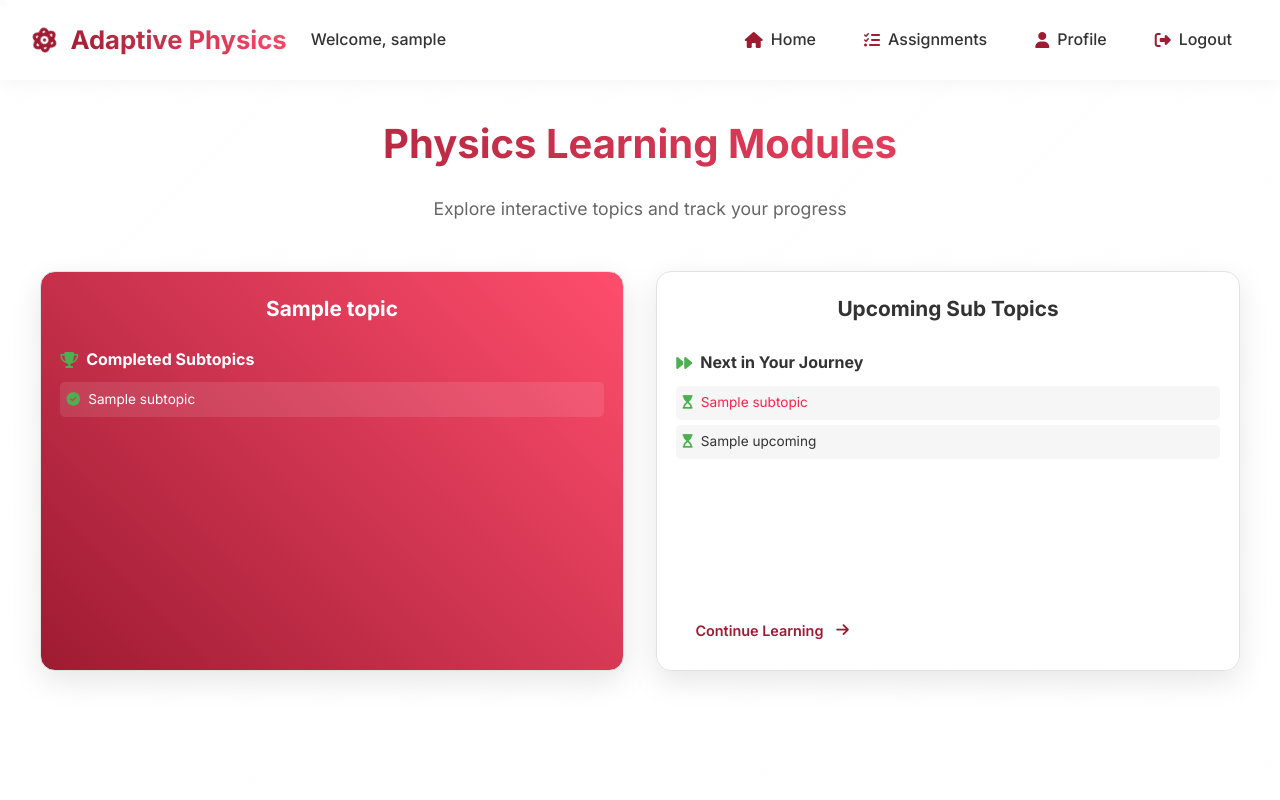
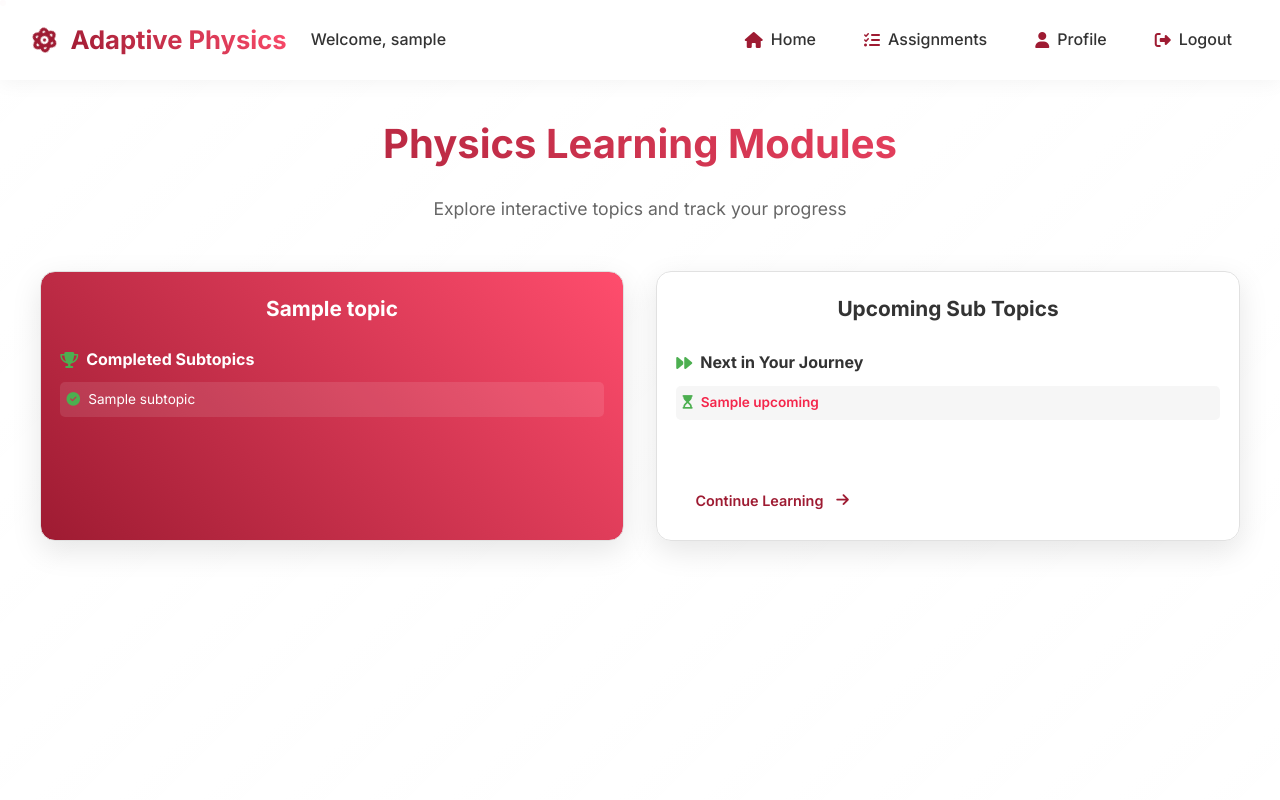
Before and after one commit to YizhuGao/adaptive_learning_webapp, a Django app: template adaptive_learning/my_app/templates/my_app/modules.html in a window 1280 px wide. Run offline with Django 3.2, Linux system fonts and the light colour scheme; the template is opened without the code that fills it: most values are stand-ins (such as "Sample title", 1, 10 or a date in 2020).

Commit message:
Modules Page changes

```diff
--- a/adaptive_learning/my_app/static/css/modules.css
+++ b/adaptive_learning/my_app/static/css/modules.css
@@ -229,7 +229,6 @@ body {
 .module-card {
     background: var(--primary-gradient);
     border-radius: 15px;
-    height: 400px;
     cursor: pointer;
     width: 100%;
     box-shadow: var(--box-shadow);
@@ -240,6 +239,7 @@ body {
     flex-direction: column;
     justify-content: space-between;
     text-align: center;
+    min-height: 270px;
 }
 
 .module-card h3 {
@@ -469,10 +469,6 @@ body {
     .module-card {
         padding: 0.8rem;
     }
-
-    .completed-topics ul {
-        max-height: 100px;
-    }
 }
 
 .upcoming-subtopics {
@@ -522,10 +518,10 @@ body {
     padding: 1.2rem;
     box-shadow: var(--box-shadow);
     border: 1px solid var(--border-color);
-    height: 400px;
     display: flex;
     flex-direction: column;
     justify-content: space-between;
+    min-height: 270px;
 }
 
 .upcoming-card h3 {
@@ -592,3 +588,8 @@ body {
     overflow: hidden;
     margin-top: 0.6rem;
 }
+
+.currently-learning span {
+    color: #f4264b !important;
+    font-weight: 600;
+}
--- a/adaptive_learning/my_app/templates/my_app/modules.html
+++ b/adaptive_learning/my_app/templates/my_app/modules.html
@@ -6,7 +6,7 @@
     <meta name="viewport" content="width=device-width, initial-scale=1.0">
     <title>Modules - Adaptive Physics</title>
     <meta name="description" content="Explore physics topics and track your learning progress with AI-powered assessments.">
-    <link rel="stylesheet" href="{% static 'css/modules.css' %}?v=6">
+    <link rel="stylesheet" href="{% static 'css/modules.css' %}?v=7">
     <link rel="shortcut icon" href="{% static 'favicon.ico' %}">
     <link rel="stylesheet" href="https://cdnjs.cloudflare.com/ajax/libs/font-awesome/6.4.2/css/all.min.css">
     <link href="https://unpkg.com/aos@2.3.1/dist/aos.css" rel="stylesheet">
@@ -112,18 +112,26 @@
                     <div class="completed-topics">
                         <h4><i class="fas fa-forward"></i> Next in Your Journey</h4>
                         <ul>
-                            {% if item.subtopic %}
+                            {% if item.upcoming_subtopics|length > 0 %}
+                                {% for upcoming in item.upcoming_subtopics %}
+                                    {% if forloop.first %}
+                                        <li class="currently-learning">
+                                            <i class="fas fa-hourglass-start"></i>
+                                            <span>{{ upcoming.subtopic_name }}</span>
+                                        </li>
+                                    {% else %}
+                                        <li>
+                                            <i class="fas fa-hourglass-start"></i>
+                                            <span>{{ upcoming.subtopic_name }}</span>
+                                        </li>
+                                    {% endif %}
+                                {% endfor %}
+                            {% elif item.subtopic %}
                                 <li class="currently-learning">
                                     <i class="fas fa-hourglass-start"></i>
-                               <span style="color: #f4264b;"> {{ item.subtopic.subtopic_name }}</span>
+                                    <span>{{ item.subtopic.subtopic_name }}</span>
                                 </li>
                             {% endif %}
-                            {% for upcoming in item.upcoming_subtopics %}
-                                <li>
-                                    <i class="fas fa-hourglass-start"></i>
-                                    <span>{{ upcoming.subtopic_name }}</span>
-                                </li>
-                            {% endfor %}
                         </ul>
                     </div>
                     {% if item.subtopic %}
```
Also changed, not shown: adaptive_learning/my_app/views.py (+12 -7 lines).
